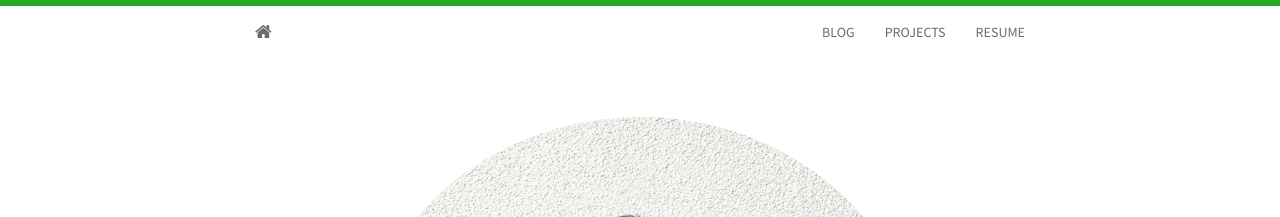
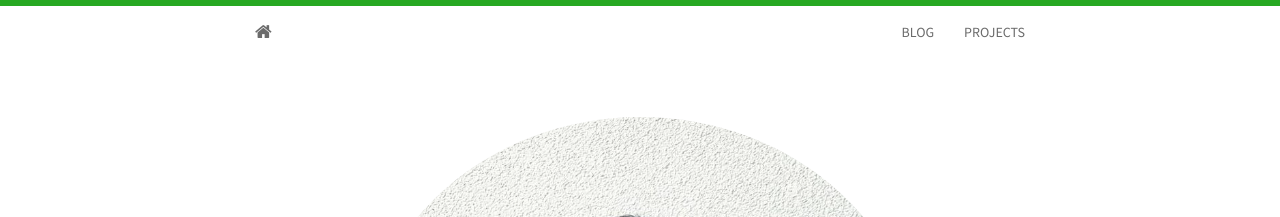
Before and after one commit to avinayak14/avinayak14.github.io, a Jekyll site: the page built from index.html, in a window 1280 px wide. Shown: the top 217 px of the page. Built offline with Jekyll 4.4.1, drawn with Linux system fonts in a browser that asks for light colours; nearby versions of some CDN libraries; the list of posts is cut into pages by our own code.

Commit message:
remove all resume mentions

```diff
--- a/_includes/header.html
+++ b/_includes/header.html
@@ -7,7 +7,6 @@
       <ul class="nav navbar-nav navbar-right">
         <li><a href="{{ site.baseurl }}blog.html">BLOG</a></li>
         <li><a href="{{ site.baseurl }}projects.html">PROJECTS</a></li>
-        <li><a href="{{ site.baseurl }}vitae.html">RESUME</a></li>
       </ul>
     </div>
   </div>
```
Also changed, not shown: 6 other files.
